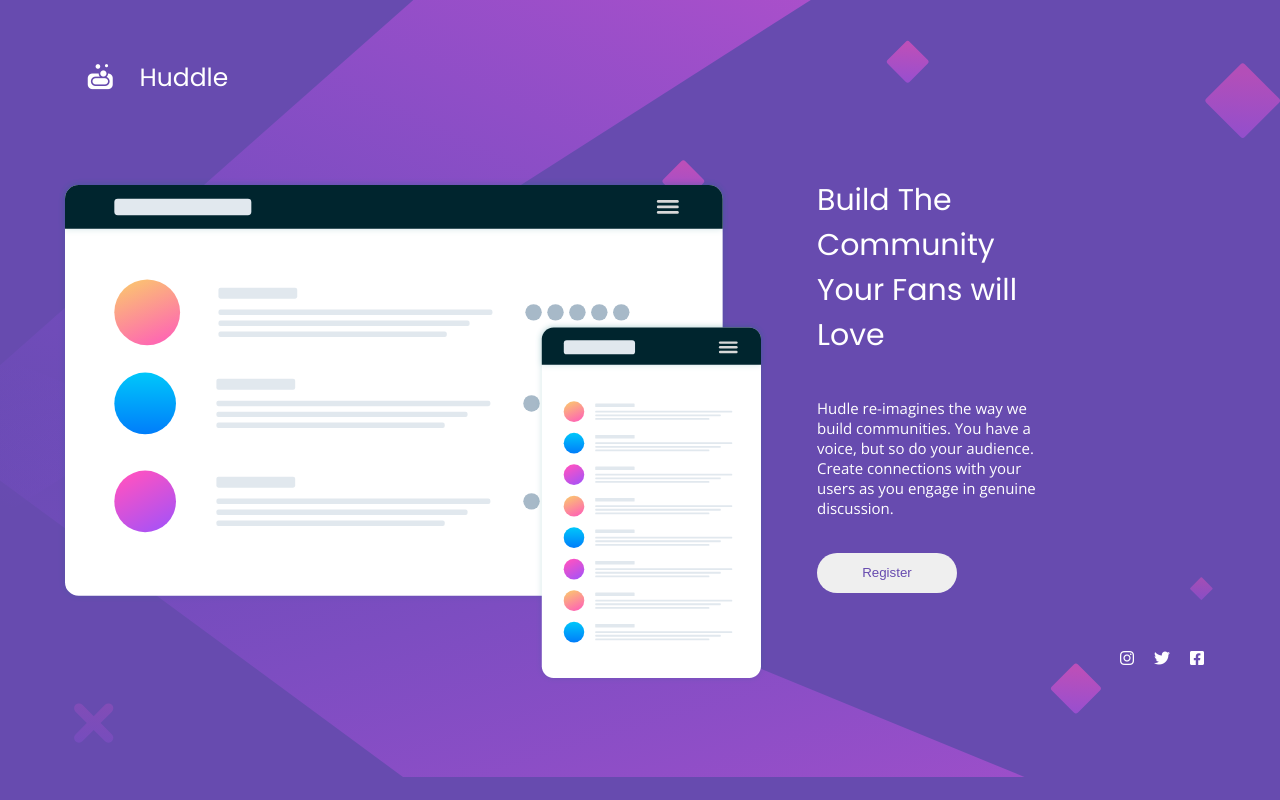
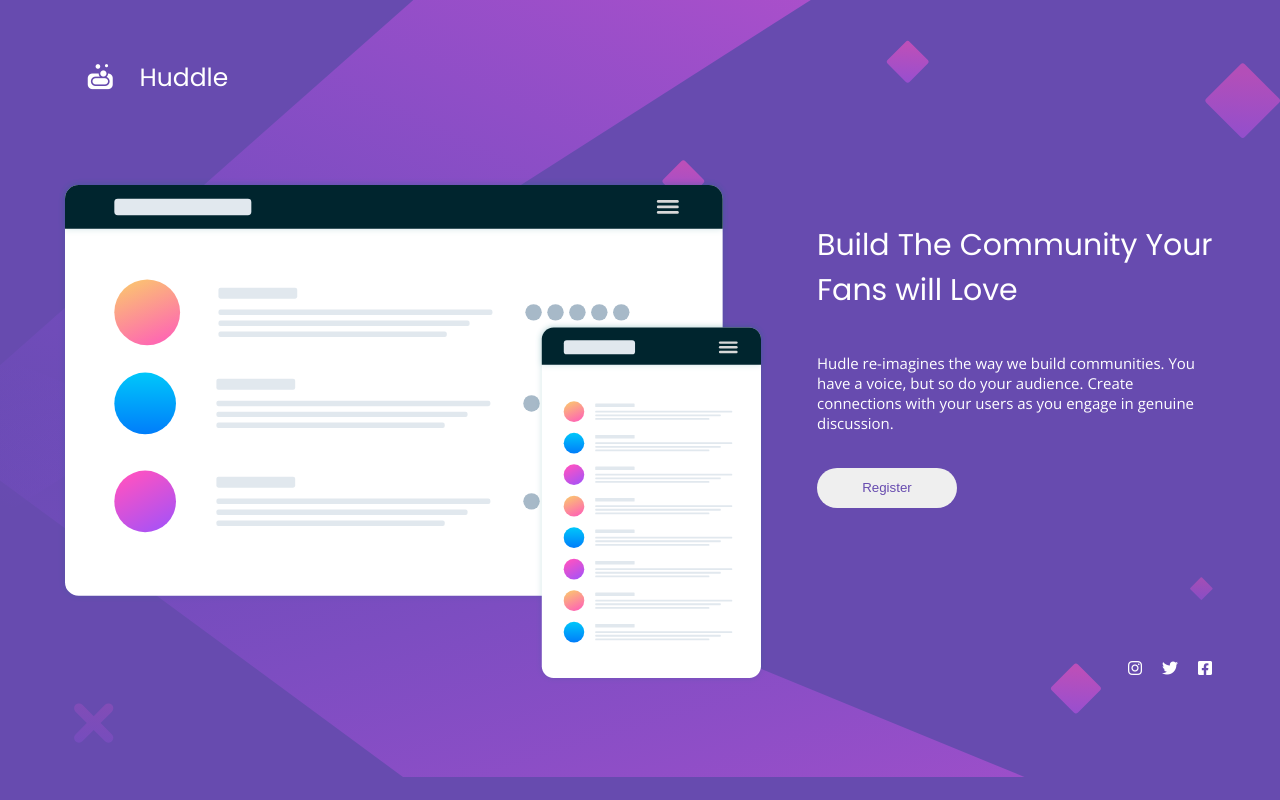
Before and after one commit to lucianoscabora/Huddle-challenge, a plain HTML site: page index.html in a window 1280 px wide. Drawn offline with nearby package versions, Linux system fonts and the light colour scheme.

Commit message:
css adjustments

```diff
--- a/index.html
+++ b/index.html
@@ -21,22 +21,27 @@
     />
   </head>
   <body>
+
     <div class="main-container">
+
       <div class="left-side">
+
         <div class="page-name">
           <div class="title-container">
             <i class="fa-solid fa-soap"></i>
             <span>Huddle</span>
+          </div>
 
-          </div>
         </div>
 
         <div class="main-image">
           <img src="./assets/illustration-mockups.svg" alt="" />
         </div>
+
       </div>
 
       <div class="right-side">
+
         <article class="article-description">
           <h1>Build The Community Your Fans will Love</h1>
           <p>
@@ -47,16 +52,15 @@
           <button class="register-btn">Register</button>
         </article>
 
+          <div class="social-icons">
+              <i class="fa-brands fa-instagram"></i>
+              <i class="fa-brands fa-twitter"></i>
+              <i class="fa-brands fa-square-facebook"></i>
+            </div>
+      </div>
 
 
-      </div>
-      <div class="social-container">
-        <div class="social-icons">
-            <i class="fa-brands fa-instagram"></i>
-            <i class="fa-brands fa-twitter"></i>
-            <i class="fa-brands fa-square-facebook"></i>
-          </div>
-        </div>
+
     </div>
 
 
--- a/style/style.css
+++ b/style/style.css
@@ -19,17 +19,17 @@ body {
 /* lado direito */
 
 .right-side {
-    margin: 50px;
+    margin-left: 50px;
     width: 100vw;
     display: flex;
     flex-direction: column;
-    justify-content: space-around;
+    justify-content: space-between;
 }
 
 .article-description {
+    margin-top: 140px;
     display: flex;
     flex-direction: column;
-    justify-content: flex-start;
 }
 
 .article-description p {
@@ -45,22 +45,14 @@ body {
 }
 
 .social-icons {
-    width: 100px;
     height: 40px;
     align-items: center;
     display: flex;
-    justify-content: center;
+    justify-content: flex-end;
 }
 
 .social-icons .fa-brands {
    padding: 10px;
-}
-
-.social-container {
-    padding: 10px;
-    display: flex;
-    flex-direction: column;
-    justify-content: flex-end;
 }
 
 .register-btn {
```
